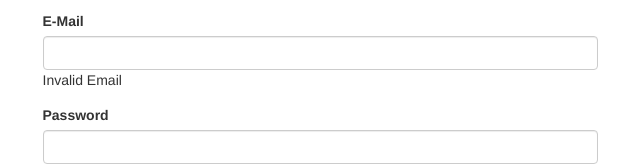
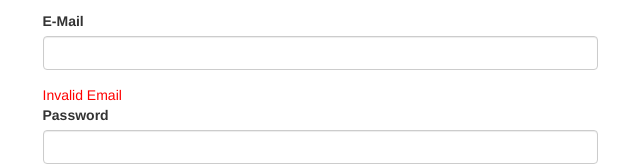
Before and after one commit to jennyEckstein/Udemy_AngularJS_Tutorial, an Angular app in the folder first-app/: page / in a window 1280 px wide. Shown: the part 192-358 px from the top of the page, without its empty margins (320-960 px from the left). Built offline with nearby package versions, Linux system fonts and the light colour scheme.

Commit message:
fix: fixed error with invalid email email note
now when email is correct the note disappears

```diff
--- a/first-app/src/app/data-driven/data-driven.component.html
+++ b/first-app/src/app/data-driven/data-driven.component.html
@@ -14,8 +14,8 @@
                    class="form-control"
                    id="email"
                    formControlName="email">
-                   <div *ngIf="!registerForm.contains('email').valid">Invalid Email</div>
         </div>
+        <div style="color:red;" *ngIf="!registerForm.get('email').valid">Invalid Email</div>
     </div>
 
     <div class="form-group">
```
